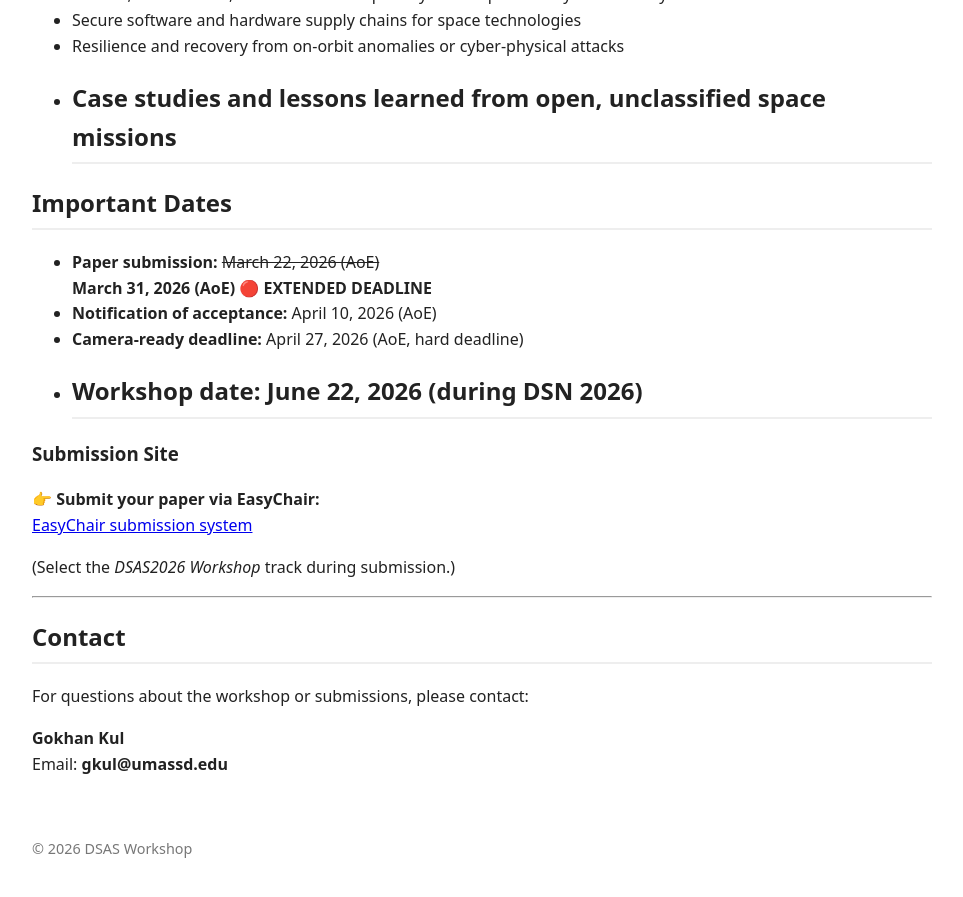
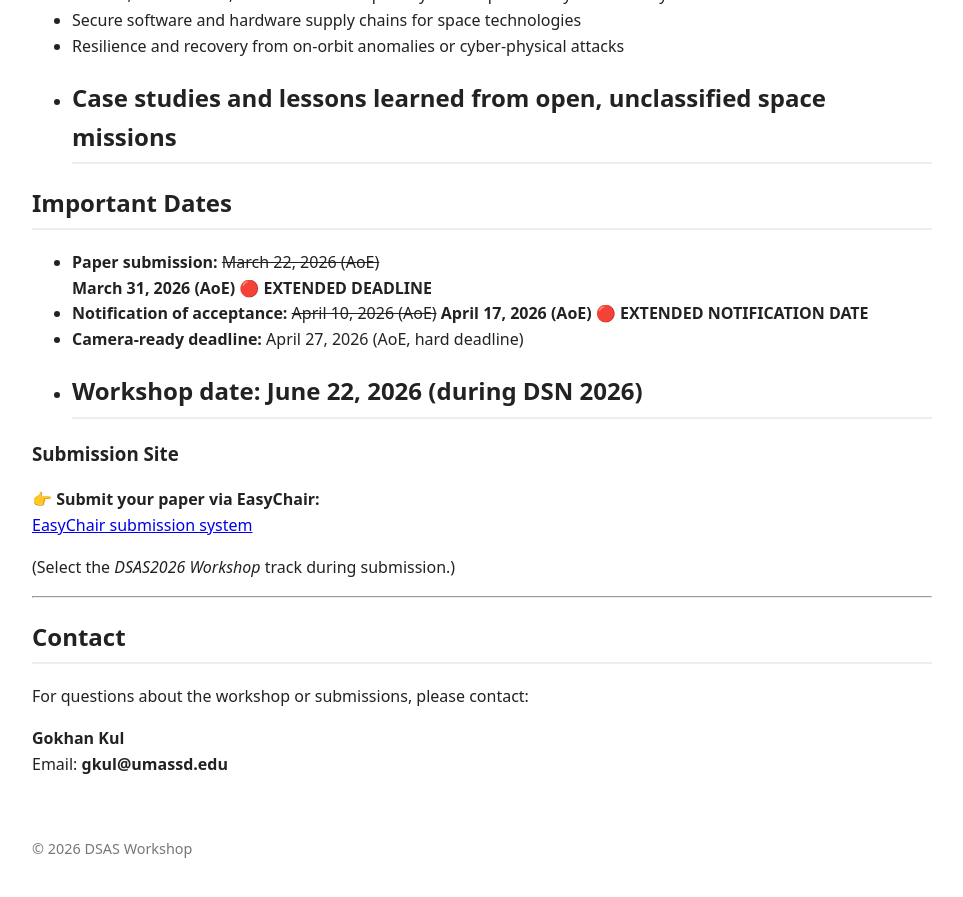
Before and after one commit to dsas2026/dsas2026.github.io, a Jekyll site: the page built from index.md, in a window 1280 px wide and 900 px high, scrolled down 1295 px. Shown: the top 897 px of the window, without its empty margins (158-1121 px from the left). Built offline with Jekyll 4.4.1, drawn with Linux system fonts in a browser that asks for light colours; our own code applies the rules of GitHub Pages for plain Markdown files.

Commit message:
Notification date updated

```diff
--- a/index.md
+++ b/index.md
@@ -51,7 +51,8 @@ Topics of interest include, but are not limited to:
 ## Important Dates
 - **Paper submission:** ~~March 22, 2026 (AoE)~~
   **March 31, 2026 (AoE)** 🔴 **EXTENDED DEADLINE**
-- **Notification of acceptance:** April 10, 2026 (AoE)
+- **Notification of acceptance:** ~~April 10, 2026 (AoE)~~
+  **April 17, 2026 (AoE)** 🔴 **EXTENDED NOTIFICATION DATE**
 - **Camera-ready deadline:** April 27, 2026 (AoE, hard deadline)
 - **Workshop date:** June 22, 2026 (during DSN 2026)
 ---
```
Also changed, not shown: _pages/cfp.md (+2 -1 lines).
